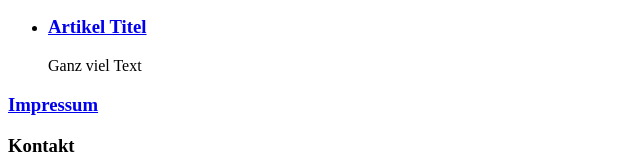
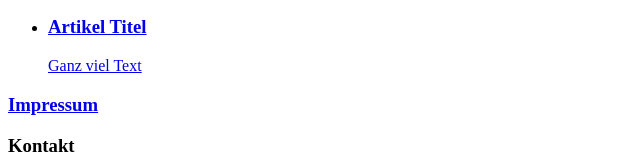
Before and after one commit to ChristianArning/GIS-Praktikum-News_Portal, a plain HTML site: page index.html in a window 1280 px wide. Shown: the part 362-516 px from the top of the page, without its empty margins (0-640 px from the left). Drawn offline with Linux system fonts and the light colour scheme.

Commit message:
y link not working

```diff
--- a/index.html
+++ b/index.html
@@ -48,7 +48,7 @@
             <li>
                 <article>
                     <h3><a href="article.html">Artikel Titel</a></h3>
-                    <p>Ganz viel Text</p>
+                    <p><a href="article.html">Ganz viel Text</a></p>
                 </article>
             </li>
         </ul>
```
